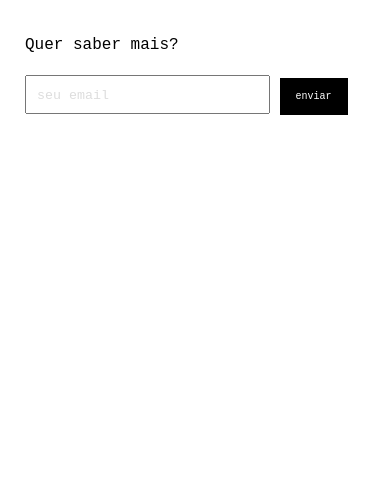
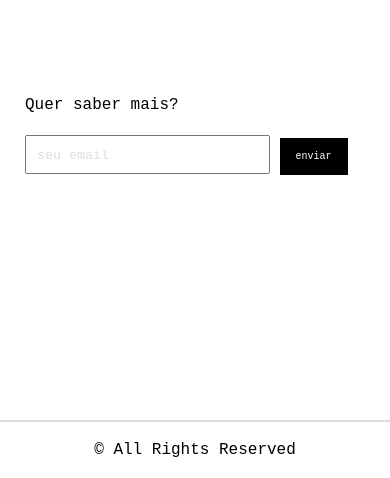
Before and after one commit to aleolvfer/voa-test, a plain HTML site: page index.html in a window 390 px wide. Shown: the part 1124-1602 px from the top of the page. Before the commit the page ends 1340 px from the top, so only its background shows below. Drawn offline with Linux system fonts and the light colour scheme.

Commit message:
fix: Ajustes no laytout

```diff
--- a/css/media.css
+++ b/css/media.css
@@ -33,7 +33,7 @@
   }
 
   .img-bg {
-    margin: -30px 0 0 -180px;
+    margin: 30px 0 0 -180px;
     z-index: -1;
   }
 
@@ -85,4 +85,12 @@
   .box-2 form button {
     width: 20%;
   }
+
+  footer {
+    display: block;
+    margin-top: 700px;
+    padding: 20px;
+    text-align: center;
+    border-top: 2px solid #ddd;
+  }
 }
--- a/index.html
+++ b/index.html
@@ -59,7 +59,7 @@
   </div>
 
   <footer>
-    <p>© <span>Voaremos.com.br</span>. All Rights Reserved</p>
+    <p>© All Rights Reserved</p>
   </footer>
 
 </body>
```
